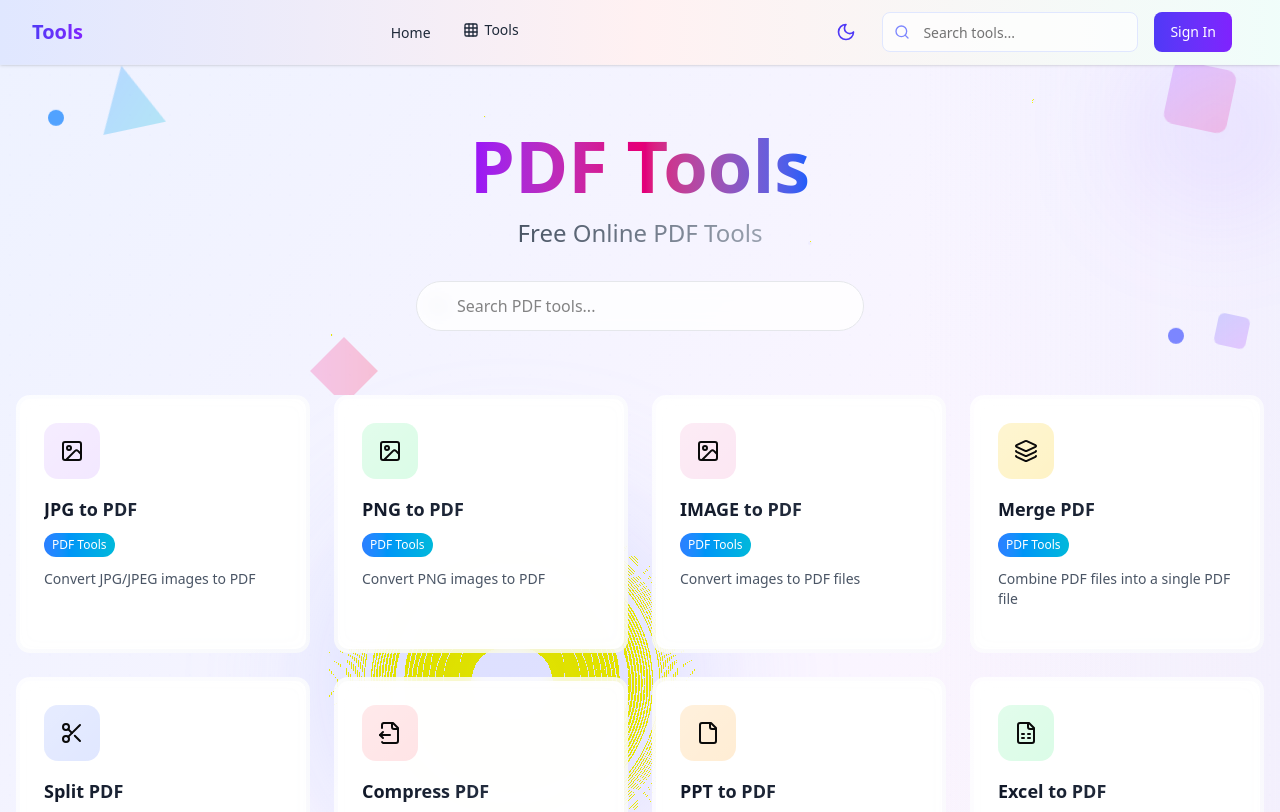
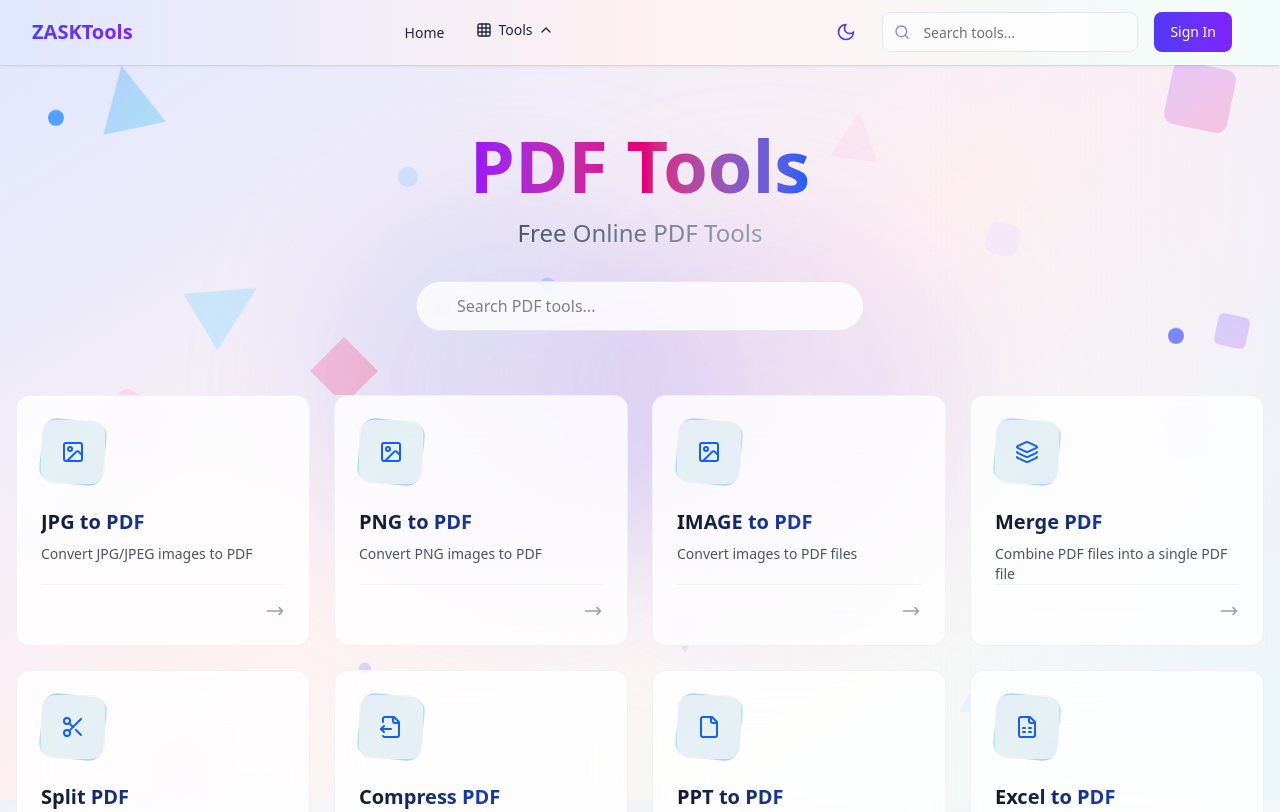
Before and after one commit to SherazArif172/tools, a Next.js app: page /pdf in a window 1280 px wide. Shown: the top 812 px of the page. Built offline with nearby package versions, Linux system fonts and the light colour scheme.

Commit message:
made the final touch of the ui

```diff
--- a/src/app/_components/BackgroundShapes.jsx
+++ b/src/app/_components/BackgroundShapes.jsx
@@ -4,33 +4,33 @@ import FloatingShapes from "./FloatingShapes";
 
 export default function BackgroundShapes({ children }) {
   return (
-    <div className="relative w-full min-h-screen">
+    <div className="relative min-h-screen w-full">
       {/* Background with floating shapes */}
-      <div className="fixed inset-0 -z-10">
+      <div className="fixed inset-0 w-full h-full min-h-screen">
         {/* Base gradient - different for light/dark mode */}
-        <div className="absolute inset-0 bg-gradient-to-br from-indigo-100 via-rose-50 to-teal-50 dark:from-slate-900 dark:via-slate-800 dark:to-slate-900" />
+        <div className="absolute inset-0 w-full h-full bg-gradient-to-br from-indigo-100 via-rose-50 to-teal-50 dark:from-slate-900 dark:via-slate-800 dark:to-slate-900" />
 
         {/* Floating Shapes */}
         <FloatingShapes />
 
         {/* Subtle pattern overlay */}
-        <div className="absolute inset-0 opacity-[0.15] dark:opacity-[0.1] z-20">
+        <div className="absolute inset-0 w-full h-full opacity-[0.15] dark:opacity-[0.1] z-20">
           <div className="absolute inset-0 bg-[radial-gradient(circle_at_50%_50%,rgba(79,70,229,0.1)_1px,transparent_1px)] dark:bg-[radial-gradient(circle_at_50%_50%,rgba(255,255,255,0.1)_1px,transparent_1px)] bg-[size:20px_20px]" />
           <div className="absolute inset-0 bg-[linear-gradient(45deg,rgba(99,102,241,0.05)_1px,transparent_1px)] dark:bg-[linear-gradient(45deg,rgba(255,255,255,0.05)_1px,transparent_1px)] bg-[size:20px_20px]" />
         </div>
 
         {/* Glowing orbs - different colors for light/dark */}
-        <div className="absolute inset-0">
+        <div className="absolute inset-0 w-full h-full">
           <div className="absolute top-1/4 left-1/4 w-96 h-96 bg-indigo-300/30 dark:bg-blue-500/20 rounded-full mix-blend-multiply dark:mix-blend-screen filter blur-3xl animate-pulse" />
           <div className="absolute bottom-1/4 right-1/4 w-96 h-96 bg-violet-300/30 dark:bg-purple-500/20 rounded-full mix-blend-multiply dark:mix-blend-screen filter blur-3xl animate-pulse animation-delay-2000" />
         </div>
 
         {/* Shimmer effect - subtle in both modes */}
-        <div className="absolute inset-0 bg-gradient-to-r from-transparent via-indigo-100/50 to-transparent dark:via-white/5 animate-shimmer" />
+        <div className="absolute inset-0 w-full h-full bg-gradient-to-r from-transparent via-indigo-100/50 to-transparent dark:via-white/5 animate-shimmer" />
       </div>
 
       {/* Main content */}
-      <div className="relative z-10">{children}</div>
+      <div className="relative min-h-screen w-full">{children}</div>
     </div>
   );
 }
--- a/src/app/_components/Navbar.jsx
+++ b/src/app/_components/Navbar.jsx
@@ -2,7 +2,29 @@
 
 import { useState, useEffect, useRef } from "react";
 import Link from "next/link";
-import { Moon, Sun, ChevronDown, Menu, X, Search, Grid3x3 } from "lucide-react";
+import {
+  Moon,
+  Sun,
+  ChevronDown,
+  Menu,
+  X,
+  Search,
+  Grid3x3,
+  FileOutput,
+  RefreshCw,
+  FileText,
+  Layers,
+  Edit,
+  RotateCw,
+  Type,
+  FileSpreadsheet,
+  Image,
+  Scissors,
+  Video,
+  Sparkles,
+  MessageSquare,
+  File,
+} from "lucide-react";
 import { useRouter } from "next/navigation";
 
 import { Button } from "@/components/ui/button";
@@ -21,27 +43,136 @@ export default function Navbar() {
   const searchRef = useRef(null);
   const router = useRouter();
 
-  const toolRoutes = {
+  const toolCategories = {
     "PDF Tools": {
-      category: "PDF Tools",
-      tools: {
-        "pdf to excel": "/pdf-to-excel",
-        "excel to pdf": "/excel-to-pdf",
-        "word to pdf": "/word-to-pdf",
-        "pdf to word": "/pdf-to-word",
-        "merge pdf": "/merge-pdf",
-        "split pdf": "/split-pdf",
-        "compress pdf": "/compress-pdf",
-        "pdf tools": "/pdf",
-      },
+      icon: <FileText className="h-4 w-4" />,
+      tools: [
+        {
+          name: "Compress PDF",
+          path: "/compress-pdf",
+          icon: <FileOutput className="h-4 w-4" />,
+        },
+        {
+          name: "Merge PDF",
+          path: "/merge-pdf",
+          icon: <Layers className="h-4 w-4" />,
+        },
+        {
+          name: "Split PDF",
+          path: "/split-pdf",
+          icon: <Scissors className="h-4 w-4" />,
+        },
+        {
+          name: "PDF to Word",
+          path: "/pdf-to-word",
+          icon: <FileText className="h-4 w-4" />,
+        },
+        {
+          name: "Word to PDF",
+          path: "/word-to-pdf",
+          icon: <FileText className="h-4 w-4" />,
+        },
+        {
+          name: "PDF to Excel",
+          path: "/pdf-to-excel",
+          icon: <FileSpreadsheet className="h-4 w-4" />,
+        },
+        {
+          name: "Excel to PDF",
+          path: "/excel-to-pdf",
+          icon: <FileSpreadsheet className="h-4 w-4" />,
+        },
+      ],
     },
     "Image Tools": {
-      category: "Image Tools",
-      tools: {
-        "image to pdf": "/image-to-pdf",
-        "jpg to pdf": "/jpg-to-pdf",
-        "png to pdf": "/png-to-pdf",
-      },
+      icon: <Image className="h-4 w-4" />,
+      tools: [
+        {
+          name: "JPG to PDF",
+          path: "/jpg-to-pdf",
+          icon: <Image className="h-4 w-4" />,
+        },
+        {
+          name: "PNG to PDF",
+          path: "/png-to-pdf",
+          icon: <Image className="h-4 w-4" />,
+        },
+        {
+          name: "Image to PDF",
+          path: "/image-to-pdf",
+          icon: <Image className="h-4 w-4" />,
+        },
+        {
+          name: "PDF to JPG",
+          path: "/pdf-to-jpg",
+          icon: <Image className="h-4 w-4" />,
+        },
+        {
+          name: "Compress Image",
+          path: "/compress-image",
+          icon: <FileOutput className="h-4 w-4" />,
+        },
+      ],
+    },
+    "Video Tools": {
+      icon: <Video className="h-4 w-4" />,
+      tools: [
+        {
+          name: "Video to GIF",
+          path: "/video-to-gif",
+          icon: <Video className="h-4 w-4" />,
+        },
+        {
+          name: "Compress Video",
+          path: "/compress-video",
+          icon: <FileOutput className="h-4 w-4" />,
+        },
+        {
+          name: "Trim Video",
+          path: "/trim-video",
+          icon: <Scissors className="h-4 w-4" />,
+        },
+      ],
+    },
+    "AI Tools": {
+      icon: <Sparkles className="h-4 w-4" />,
+      tools: [
+        {
+          name: "AI Chat",
+          path: "/ai-chat",
+          icon: <MessageSquare className="h-4 w-4" />,
+        },
+        {
+          name: "Text Generator",
+          path: "/text-generator",
+          icon: <Type className="h-4 w-4" />,
+        },
+        {
+          name: "Image Generator",
+          path: "/image-generator",
+          icon: <Image className="h-4 w-4" />,
+        },
+      ],
+    },
+    "File Tools": {
+      icon: <File className="h-4 w-4" />,
+      tools: [
+        {
+          name: "File Converter",
+          path: "/file-converter",
+          icon: <RefreshCw className="h-4 w-4" />,
+        },
+        {
+          name: "File Compressor",
+          path: "/file-compressor",
+          icon: <FileOutput className="h-4 w-4" />,
+        },
+        {
+          name: "File Merger",
+          path: "/file-merger",
+          icon: <Layers className="h-4 w-4" />,
+        },
+      ],
     },
   };
 
@@ -84,13 +215,13 @@ export default function Navbar() {
     setShowResults(query.length > 0);
   };
 
-  const filteredTools = Object.entries(toolRoutes).reduce(
+  const filteredTools = Object.entries(toolCategories).reduce(
     (acc, [category, data]) => {
       const matchingTools = Object.entries(data.tools).filter(([toolName]) =>
         toolName.toLowerCase().includes(searchQuery.toLowerCase())
       );
       if (matchingTools.length > 0) {
-        acc.push({ category: data.category, tools: matchingTools });
+        acc.push({ category: category, tools: matchingTools });
       }
       return acc;
     },
@@ -112,7 +243,7 @@ export default function Navbar() {
             href="/"
             className="text-xl font-bold bg-gradient-to-r from-indigo-600 to-violet-600 bg-clip-text text-transparent hover:from-indigo-500 hover:to-violet-500 transition-colors dark:text-white"
           >
-            Tools
+            ZASKTools
           </Link>
         </div>
 
@@ -127,14 +258,53 @@ export default function Navbar() {
                 Home
               </Link>
             </li>
-            <li>
-              <Link
-                href="/tools"
-                className="text-sm font-medium text-gray-800 hover:text-indigo-600 dark:text-gray-200 dark:hover:text-primary inline-flex items-center gap-1.5 transition-colors"
-              >
+            <li className="relative group">
+              <button className="text-sm font-medium text-gray-800 hover:text-indigo-600 dark:text-gray-200 dark:hover:text-primary inline-flex items-center gap-1.5 transition-colors">
                 <Grid3x3 className="h-4 w-4" />
                 Tools
-              </Link>
+                <ChevronDown className="h-4 w-4 rotate-180 transform transition-transform duration-200 group-hover:rotate-0" />
+              </button>
+
+              {/* Tools Dropdown */}
+              <div className="absolute top-full left-0 mt-2 w-[1000px] bg-gradient-to-r from-indigo-200/90 via-rose-100/90 to-teal-100/90 backdrop-blur-sm dark:from-slate-900/95 dark:via-slate-800/95 dark:to-slate-900/95 rounded-lg shadow-xl opacity-0 invisible group-hover:opacity-100 group-hover:visible transition-all duration-200 border border-gray-200/10 -translate-x-1/3">
+                <div className="p-4">
+                  <div className="grid grid-cols-5 gap-x-6">
+                    {Object.entries(toolCategories).map(
+                      ([category, { icon, tools }]) => (
+                        <div key={category} className="min-w-[180px]">
+                          {/* Category Header */}
+                          <div className="flex items-center gap-2 pb-3 mb-3 border-b border-gray-200/10">
+                            <span className="text-gray-400 dark:text-gray-500">
+                              {icon}
+                            </span>
+                            <span className="text-sm font-medium text-gray-900 dark:text-gray-100 whitespace-nowrap">
+                              {category}
+                            </span>
+                          </div>
+
+                          {/* Tools List */}
+                          <div className="space-y-1">
+                            {tools.map((tool) => (
+                              <Link
+                                key={tool.path}
+                                href={tool.path}
+                                className="flex items-center gap-2 px-2 py-1.5 text-sm text-gray-600 dark:text-gray-400 hover:bg-white/70 dark:hover:bg-slate-800/70 rounded-md group/tool whitespace-nowrap"
+                              >
+                                <span className="text-gray-400 dark:text-gray-500 group-hover/tool:text-indigo-500">
+                                  {tool.icon}
+                                </span>
+                                <span className="group-hover/tool:text-indigo-600 dark:group-hover/tool:text-indigo-400">
+                                  {tool.name}
+                                </span>
+                              </Link>
+                            ))}
+                          </div>
+                        </div>
+                      )
+                    )}
+                  </div>
+                </div>
+              </div>
             </li>
           </ul>
         </div>
--- a/src/app/pdf/page.jsx
+++ b/src/app/pdf/page.jsx
@@ -384,42 +384,30 @@ export default function PdfToolsComplete() {
       {/* Background Design */}
       <div className="absolute inset-0 -z-10">
         {/* Base gradient */}
-        <div className="absolute inset-0 bg-gradient-to-br from-indigo-50 via-purple-50 to-pink-50 dark:from-slate-900 dark:via-slate-800 dark:to-slate-900" />
+        <div className="absolute inset-0 bg-gradient-to-br from-gray-50 via-gray-100 to-gray-50 dark:from-[#0F172A] dark:via-[#131B2E] dark:to-[#0F172A]" />
 
-        {/* Animated grid pattern */}
-        <div className="absolute inset-0 opacity-[0.15] dark:opacity-[0.1]">
-          <div className="absolute inset-0 bg-[radial-gradient(circle_at_50%_50%,rgba(99,102,241,0.1)_1px,transparent_1px)] dark:bg-[radial-gradient(circle_at_50%_50%,rgba(255,255,255,0.1)_1px,transparent_1px)] bg-[size:20px_20px]" />
-          <div className="absolute inset-0 bg-[linear-gradient(45deg,rgba(99,102,241,0.05)_1px,transparent_1px)] dark:bg-[linear-gradient(45deg,rgba(255,255,255,0.05)_1px,transparent_1px)] bg-[size:20px_20px]" />
-        </div>
+        {/* Pattern overlay */}
+        <div className="absolute inset-0 opacity-30 bg-grid-gray-200/50 dark:bg-grid-slate-800/30" />
 
         {/* Floating elements */}
-        <div className="absolute inset-0 overflow-hidden">
-          {[...Array(20)].map((_, i) => (
+        {[...Array(15)].map((_, i) => (
           <div
             key={i}
-              className="absolute w-1 h-1 bg-indigo-400/30 dark:bg-indigo-400/20 rounded-full animate-particle"
+            className="absolute w-2 h-2 bg-blue-500/20 dark:bg-purple-500/20 rounded-full animate-float"
             style={{
+              top: `${Math.random() * 100}%`,
               left: `${Math.random() * 100}%`,
-                top: `${Math.random() * 100}%`,
               animationDelay: `${Math.random() * 5}s`,
             }}
           />
         ))}
-        </div>
 
         {/* Glowing orbs */}
-        <div className="absolute inset-0">
-          <div className="absolute top-1/4 left-1/4 w-96 h-96 bg-indigo-300/30 dark:bg-indigo-500/20 rounded-full mix-blend-multiply dark:mix-blend-screen filter blur-3xl animate-pulse" />
-          <div className="absolute bottom-1/4 right-1/4 w-96 h-96 bg-purple-300/30 dark:bg-purple-500/20 rounded-full mix-blend-multiply dark:mix-blend-screen filter blur-3xl animate-pulse animation-delay-2000" />
-          <div className="absolute top-3/4 left-3/4 w-64 h-64 bg-pink-300/30 dark:bg-pink-500/20 rounded-full mix-blend-multiply dark:mix-blend-screen filter blur-3xl animate-pulse animation-delay-3000" />
-        </div>
+        <div className="absolute top-1/4 -left-20 w-72 h-72 bg-blue-500/20 dark:bg-purple-500/30 rounded-full blur-3xl animate-pulse" />
+        <div className="absolute bottom-1/4 -right-20 w-72 h-72 bg-cyan-500/20 dark:bg-indigo-500/30 rounded-full blur-3xl animate-pulse" />
 
         {/* Shimmer effect */}
-        <div className="absolute inset-0 bg-gradient-to-r from-transparent via-indigo-100/50 to-transparent dark:via-white/5 animate-shimmer" />
-
-        {/* Decorative elements */}
-        <div className="absolute top-0 right-0 w-32 h-32 bg-gradient-to-br from-indigo-500/20 to-purple-500/20 rounded-full filter blur-3xl" />
-        <div className="absolute bottom-0 left-0 w-32 h-32 bg-gradient-to-tr from-pink-500/20 to-rose-500/20 rounded-full filter blur-3xl" />
+        <div className="absolute inset-0 bg-gradient-to-tr from-transparent via-blue-500/5 dark:via-purple-500/10 to-transparent opacity-0 animate-shimmer" />
       </div>
 
       {/* Content */}
@@ -436,7 +424,7 @@ export default function PdfToolsComplete() {
             <p className="text-sm text-gray-600 dark:text-gray-300">
               Found {filteredTools.length}{" "}
               {filteredTools.length === 1 ? "tool" : "tools"} matching "
-              <span className="font-medium text-purple-600 dark:text-purple-400">
+              <span className="font-medium text-blue-600 dark:text-purple-400">
                 {debouncedSearchTerm}
               </span>
               "
@@ -452,43 +440,39 @@ export default function PdfToolsComplete() {
               initial={{ opacity: 0, y: 20 }}
               animate={{ opacity: 1, y: 0 }}
               transition={{ duration: 0.3 }}
-              className="group relative overflow-hidden rounded-xl bg-gradient-to-br from-white/80 to-gray-50/80 dark:from-gray-800/80 dark:to-gray-900/80 p-1 transition-all duration-300 hover:scale-[1.02] hover:shadow-2xl backdrop-blur-sm"
+              className="group relative"
             >
-              {/* Gradient border */}
-              <div className="absolute inset-0 bg-gradient-to-r from-purple-500 via-pink-500 to-red-500 opacity-0 group-hover:opacity-100 transition-opacity duration-300" />
+              {/* Glow effect */}
+              <div className="absolute -inset-0.5 bg-gradient-to-r from-blue-600 via-cyan-500 to-blue-600 dark:from-cyan-600 dark:via-blue-500 dark:to-purple-600 rounded-xl blur opacity-0 group-hover:opacity-75 transition-all duration-700 animate-gradient-xy group-hover:animate-gradient-xy" />
 
-              {/* Card content */}
-              <div className="relative h-full bg-white/90 dark:bg-gray-800/90 rounded-lg p-6 transition-all duration-300 group-hover:bg-opacity-90 backdrop-blur-sm">
-                <Link href={tool.path} className="block h-full">
-                  {/* Icon container with gradient background */}
-                  <div
-                    className={`relative w-14 h-14 rounded-xl mb-4 overflow-hidden ${tool.color}`}
-                  >
-                    <div className="absolute inset-0 bg-gradient-to-br from-white/20 to-transparent" />
-                    <div className="absolute inset-0 flex items-center justify-center">
+              {/* Card */}
+              <div className="relative flex flex-col h-full rounded-xl bg-white/80 dark:bg-[#1C2537]/50 backdrop-blur-xl border border-gray-200/50 dark:border-gray-800/50 p-6 transition-all duration-700 group-hover:bg-white/90 dark:group-hover:bg-[#1C2537]/70 group-hover:border-blue-500/50 dark:group-hover:border-cyan-500/50 hover:shadow-[0_0_2rem_-0.5rem_#3b82f6] dark:hover:shadow-[0_0_2rem_-0.5rem_#fff8] group-hover:scale-[1.02]">
+                <Link href={tool.path} className="flex flex-col h-full">
+                  {/* Icon container with enhanced animations */}
+                  <div className="relative w-16 h-16 mb-6 transform group-hover:scale-110 transition-all duration-700">
+                    <div className="absolute inset-0 bg-gradient-to-br from-blue-600/30 via-cyan-500/30 to-blue-600/30 dark:from-cyan-600/30 dark:via-blue-500/30 dark:to-purple-600/30 rounded-xl transform rotate-6 group-hover:rotate-180 transition-all duration-1000 ease-out animate-gradient-xy" />
+                    <div className="relative flex items-center justify-center w-full h-full bg-gray-100/80 dark:bg-gray-800/50 rounded-xl group-hover:bg-gray-100/90 dark:group-hover:bg-gray-800/90 transition-all duration-700">
+                      <div className="text-blue-600 dark:text-cyan-400 group-hover:text-blue-500 dark:group-hover:text-cyan-300 transform group-hover:scale-125 group-hover:rotate-12 transition-all duration-700">
                         {tool.icon}
                       </div>
                     </div>
+                  </div>
 
-                  {/* Tool title with gradient text */}
-                  <h3 className="font-semibold text-lg mb-2 bg-gradient-to-r from-gray-900 to-gray-700 dark:from-white dark:to-gray-300 bg-clip-text text-transparent">
+                  {/* Content with enhanced animations */}
+                  <div className="flex-grow">
+                    <h3 className="text-xl font-semibold bg-gradient-to-r from-gray-900 via-blue-800 to-gray-900 dark:from-gray-100 dark:via-cyan-200 dark:to-gray-300 bg-clip-text text-transparent group-hover:from-blue-600 group-hover:via-cyan-600 group-hover:to-blue-600 dark:group-hover:from-cyan-400 dark:group-hover:via-blue-400 dark:group-hover:to-purple-400 transition-all duration-700 mb-2 transform group-hover:translate-x-2">
                       {tool.title}
                     </h3>
 
-                  {/* Category badge */}
-                  <p className="text-xs font-medium mb-3 bg-gradient-to-r from-blue-500 to-cyan-500 text-white px-2 py-1 rounded-full inline-block">
-                    PDF Tools
-                  </p>
-
-                  {/* Description */}
-                  <p className="text-sm text-gray-600 dark:text-gray-300 mb-4">
+                    <p className="text-sm text-gray-600 dark:text-gray-400 group-hover:text-blue-600 dark:group-hover:text-cyan-300 transition-all duration-700 transform group-hover:translate-x-2">
                       {tool.description}
                     </p>
+                  </div>
 
-                  {/* Hover arrow */}
-                  <div className="absolute bottom-4 right-4 transform translate-x-2 opacity-0 group-hover:translate-x-0 group-hover:opacity-100 transition-all duration-300">
+                  {/* Footer with enhanced arrow animation */}
+                  <div className="flex items-center justify-end mt-auto pt-4 border-t border-gray-200/50 dark:border-gray-800/50 group-hover:border-blue-500/30 dark:group-hover:border-cyan-500/30 transition-all duration-700">
                     <svg
-                      className="w-6 h-6 text-gray-400 group-hover:text-blue-500"
+                      className="w-5 h-5 text-gray-400 dark:text-gray-500 group-hover:text-blue-500 dark:group-hover:text-cyan-400 transform translate-x-0 group-hover:translate-x-3 transition-all duration-700 ease-out"
                       fill="none"
                       stroke="currentColor"
                       viewBox="0 0 24 24"
@@ -511,9 +495,9 @@ export default function PdfToolsComplete() {
               animate={{ opacity: 1 }}
               className="col-span-full text-center py-8"
             >
-              <p className="text-gray-500 dark:text-gray-400 text-lg">
+              <p className="text-gray-600 dark:text-gray-400 text-lg">
                 No tools found matching "
-                <span className="font-medium text-purple-600 dark:text-purple-400">
+                <span className="font-medium text-blue-600 dark:text-purple-400">
                   {debouncedSearchTerm}
                 </span>
                 "
```
Also changed, not shown: src/app/_components/Tools.jsx (+0 -36 lines). Lines whose indentation alone changed are shown as unchanged.
